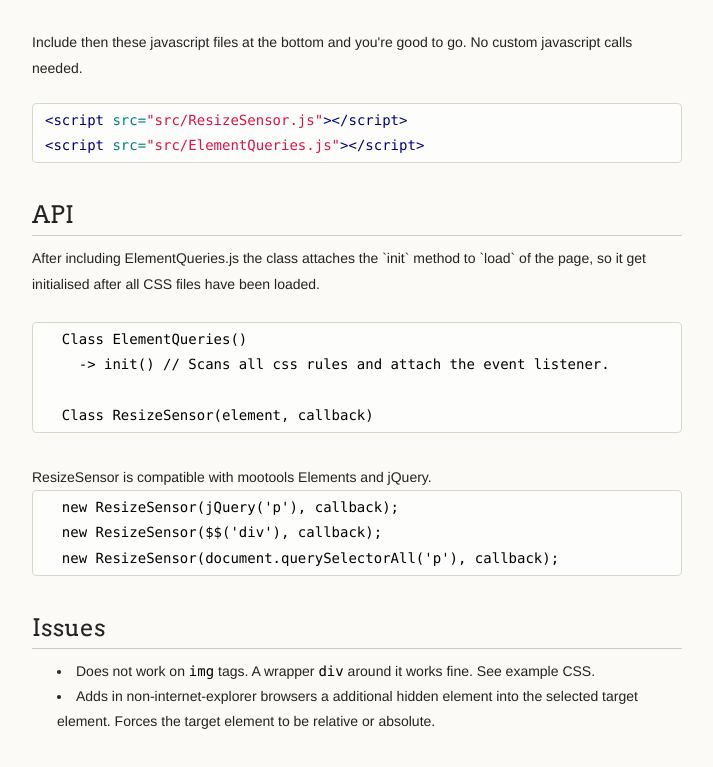
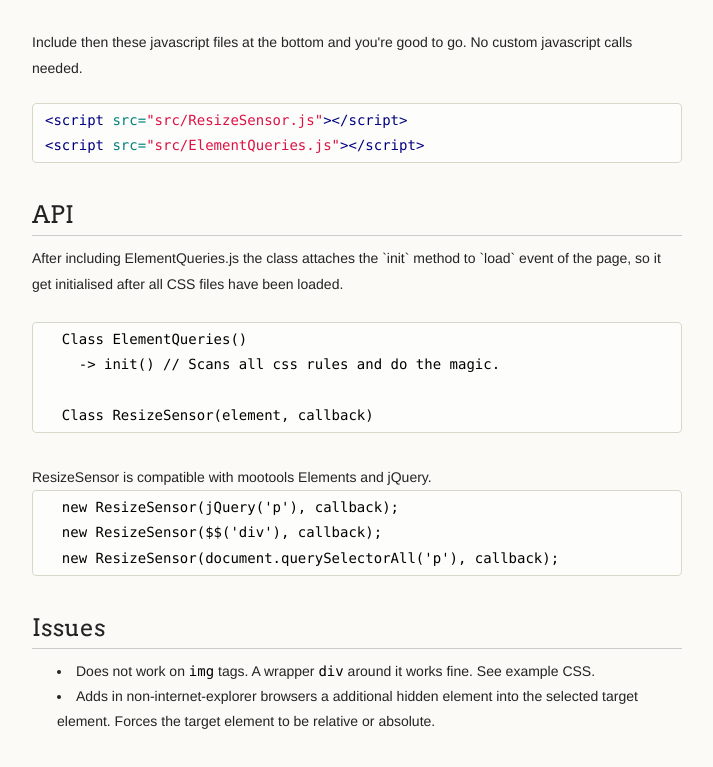
Before and after one commit to marcj/css-element-queries, a plain HTML site: page index.html in a window 1280 px wide. Shown: the part 2205-2972 px from the top of the page, without its empty margins (278-991 px from the left). Drawn offline with Linux system fonts and the light colour scheme.

Commit message:
Adjusted index

```diff
--- a/index.html
+++ b/index.html
@@ -296,12 +296,12 @@ Drag the gray line at the right to see it in action.
 <h2>
 <a name="api" class="anchor" href="#api"><span class="octicon octicon-link"></span></a>API</h2>
 
-After including ElementQueries.js the class attaches the `init` method to `load` of the page,
+After including ElementQueries.js the class attaches the `init` method to `load` event of the page,
 so it get initialised after all CSS files have been loaded.<br />
 <br />
 <div class="highlight highlight-html"><pre>
   Class ElementQueries()
-    -> init() // Scans all css rules and attach the event listener.
+    -> init() // Scans all css rules and do the magic.
 
   Class ResizeSensor(element, callback)
 </pre>
```
